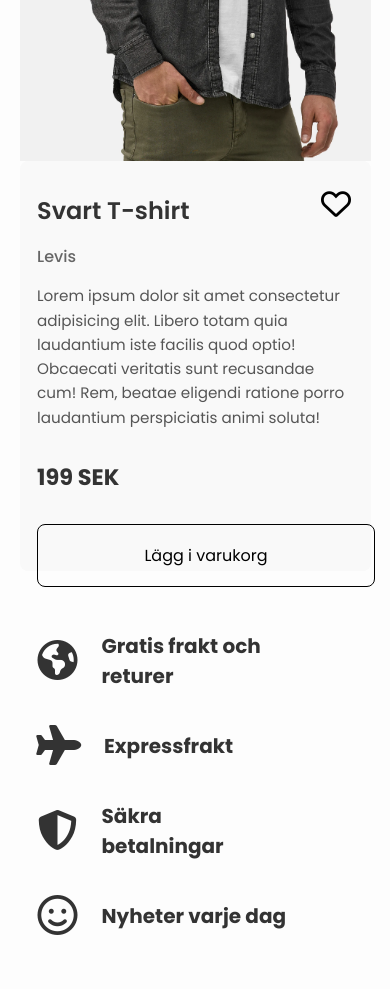
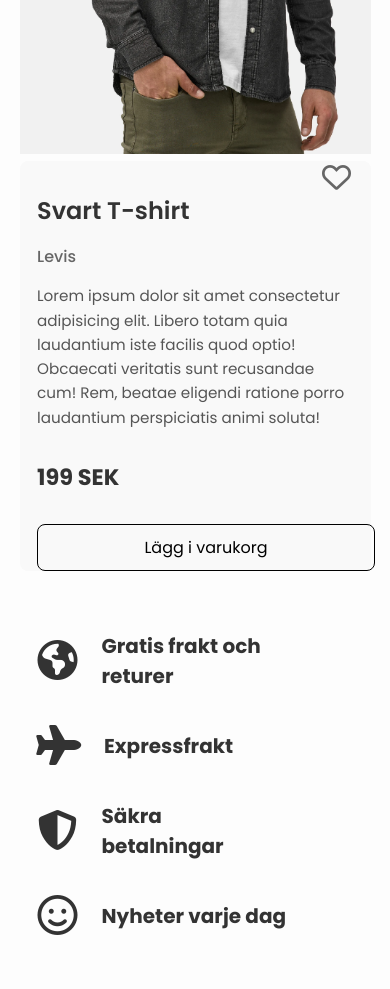
Before and after one commit to Deknas1995/HTML-CSS-Project, a plain HTML site: page product-details.html in a window 390 px wide. Shown: the part 920-1909 px from the top of the page. Drawn offline with Linux system fonts and the light colour scheme.

Commit message:
fix heart icons

```diff
--- a/CSS/new.css
+++ b/CSS/new.css
@@ -100,7 +100,7 @@ input, textarea {
 }
 
 .add-button {
-    width: 25%; /* Adjusted to 50% to make the button wider */
+    width: 50%; /* Adjusted to 50% to make the button wider */
     height: auto; /* Auto height for better responsiveness */
     padding: 10px 20px; /* Padding for better button size control */
     background-color: #ffffff; /* Optional: Add a background color for styling */
--- a/CSS/products-details.css
+++ b/CSS/products-details.css
@@ -200,11 +200,13 @@ header{
     display: grid;
     grid-template-columns: 10fr 7fr;
     box-sizing: border-box;
+    position: relative;
 }
 
 .selected-product img{
+    position: relative;
     width: 100%;
-    height: 100%;
+    height: auto;
 }
 
 .selected-product-text-div {
@@ -265,32 +267,17 @@ header{
 
 /*Skärm liten */
 @media (max-width: 639px) {
-    .selected-product{
-        width: 100%;
-        padding: 5% 5% 0 5%;
-        display: grid;
+    .selected-product {
         grid-template-columns: 1fr;
-        box-sizing: border-box;
-    }
-
-    .selected-product i{
-        display: flex;
-    }
-
-
-    .selected-product a{
-        width: 100%;
-        height: 100%;
-        margin: 0;
-        padding: 0;
     }
 
     .selected-product i {
+        display: block;
         position: absolute;
-        bottom: -35%;
+        bottom: 40%;
         right: 10%;
-        font-size: 30px;
-        color: #000000;
+        color: #666;
+        font-size: 29px;
         transition: color 0.3s ease, transform 0.3s ease;
     }
 
@@ -309,22 +296,11 @@ header{
     }
 
     .selected-product-text-div a {
-        display: flex;
-        justify-content: center;
-        align-items: center;
-        border: solid 1px black;
-        color: black;
         width: 100%;
-        height: 10%;
-        padding: 10px;
-        border-radius: 8px;
-        text-decoration: none;
-        font-size: 16px;
-        cursor: pointer;
-        transition: background-color 0.3s ease;
+        height: auto; /* Adjust to fit content */
     }
 
-    .selected-product-text-div a:hover{
+    .selected-product-text-div a:hover {
         transform: scale(0.99);
         box-shadow: 4px 4px 8px rgba(146, 144, 144, 0.5);
     }
--- a/product-details.html
+++ b/product-details.html
@@ -12,7 +12,9 @@
 <header>
 
     <div class="header-logo-div">
-        <img src="images/freaky-fashion-logo.png" alt="missing logo"></img>
+        <a href="index.html">
+            <img src="images/freaky-fashion-logo.png" alt="missing logo"></img>
+        </a>
     </div>
 
     <div class="header-search-div">
@@ -44,10 +46,12 @@
 
 
 <div class="selected-product">
-    <a href="#ssxsxxs">
-        <img src="images/product.png" alt="">
-        <i class="fa-regular fa-heart"></i>
-    </a>
+    <div class="product-img">
+        <a href="#ssxsxxs">
+            <img src="images/product.png" alt="">
+            <i class="fa-regular fa-heart"></i>
+        </a>
+    </div>
 
     <div class="selected-product-text-div">
         <h4 class="selected-product-headline">Svart T-shirt</h4>
```
Also changed, not shown: CSS/index.css (+7 -0 lines), index.html (+27 -12 lines).
